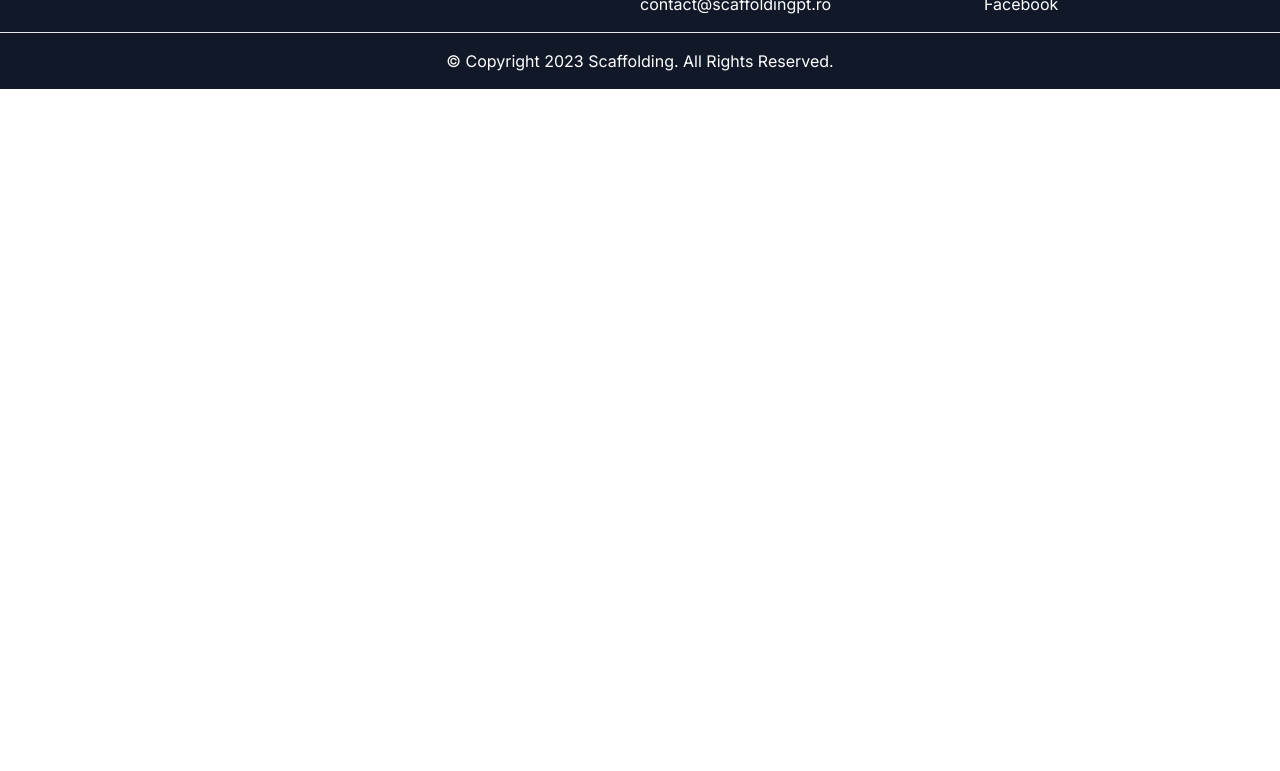
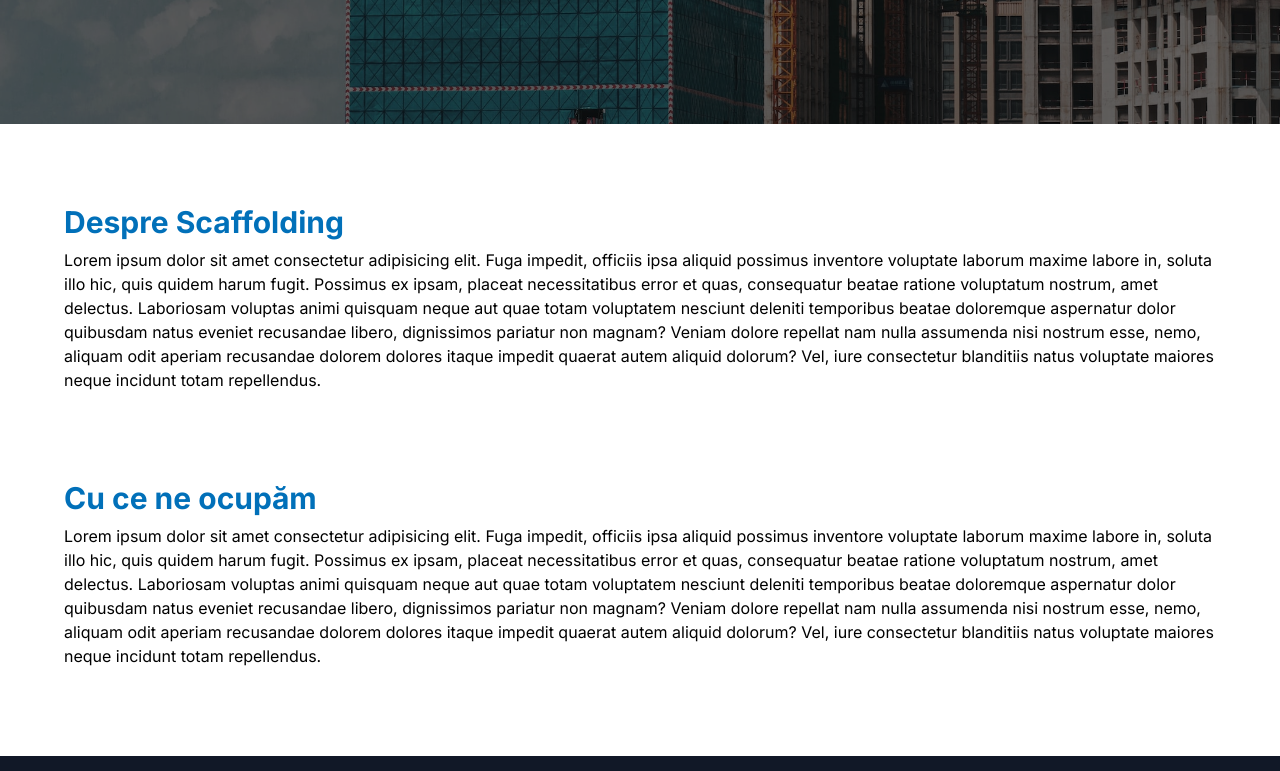
Before and after one commit to vanessahoamea/scaffoldingpt, a Next.js app: page / in a window 1280 px wide. Shown: the part 780-1551 px from the top of the page. Before the commit the page ends 869 px from the top, so only its background shows below. Built offline with nearby package versions, Linux system fonts and the light colour scheme.

Commit message:
added more dummy data to main page

```diff
--- a/app/about/page.tsx
+++ b/app/about/page.tsx
@@ -1,9 +1,19 @@
 export default function About()
 {
     return (
-        <>
-            <h2 className="py-32 text-center text-3xl">About us</h2>
+        <main>
+            <div className="h-40 relative overflow-hidden text-white text-center">
+                <img
+                    src="/banner.jpg"
+                    alt="Site banner"
+                    className="w-full h-40 object-cover brightness-45 select-none pointer-events-none"
+                />
+                <div className="absolute top-1/2 left-1/2 -translate-x-1/2 -translate-y-1/2">
+                    <h1 className="py-32 text-center text-3xl font-bold">Despre noi</h1>
+                </div>
+            </div>
+
             <p className="p-8">Lorem ipsum dolor sit amet consectetur adipisicing elit. Fuga impedit, officiis ipsa aliquid possimus inventore voluptate laborum maxime labore in, soluta illo hic, quis quidem harum fugit. Possimus ex ipsam, placeat necessitatibus error et quas, consequatur beatae ratione voluptatum nostrum, amet delectus. Laboriosam voluptas animi quisquam neque aut quae totam voluptatem nesciunt deleniti temporibus beatae doloremque aspernatur dolor quibusdam natus eveniet recusandae libero, dignissimos pariatur non magnam? Veniam dolore repellat nam nulla assumenda nisi nostrum esse, nemo, aliquam odit aperiam recusandae dolorem dolores itaque impedit quaerat autem aliquid dolorum? Vel, iure consectetur blanditiis natus voluptate maiores neque incidunt totam repellendus.</p>
-        </>
+        </main>
     );
 }
--- a/app/contact/page.tsx
+++ b/app/contact/page.tsx
@@ -1,9 +1,19 @@
 export default function Contact()
 {
     return (
-        <>
-            <h2 className="py-32 text-center text-3xl">Contact us</h2>
+        <main>
+            <div className="h-40 relative overflow-hidden text-white text-center">
+                <img
+                    src="/banner.jpg"
+                    alt="Site banner"
+                    className="w-full h-40 object-cover brightness-45 select-none pointer-events-none"
+                />
+                <div className="absolute top-1/2 left-1/2 -translate-x-1/2 -translate-y-1/2">
+                    <h1 className="py-32 text-center text-3xl font-bold">Contact</h1>
+                </div>
+            </div>
+
             <p className="p-8">Lorem ipsum dolor sit amet consectetur adipisicing elit. Fuga impedit, officiis ipsa aliquid possimus inventore voluptate laborum maxime labore in, soluta illo hic, quis quidem harum fugit. Possimus ex ipsam, placeat necessitatibus error et quas, consequatur beatae ratione voluptatum nostrum, amet delectus. Laboriosam voluptas animi quisquam neque aut quae totam voluptatem nesciunt deleniti temporibus beatae doloremque aspernatur dolor quibusdam natus eveniet recusandae libero, dignissimos pariatur non magnam? Veniam dolore repellat nam nulla assumenda nisi nostrum esse, nemo, aliquam odit aperiam recusandae dolorem dolores itaque impedit quaerat autem aliquid dolorum? Vel, iure consectetur blanditiis natus voluptate maiores neque incidunt totam repellendus.</p>
-        </>
+        </main>
     );
 }
--- a/app/page.tsx
+++ b/app/page.tsx
@@ -1,14 +1,17 @@
+"use client";
+
+import { motion } from "framer-motion";
 import PrimaryButton from "./components/PrimaryButton";
 
 export default function Home()
 {
     return (
-        <main>
-            <div className="h-96 relative overflow-hidden text-white text-center">
+        <main className="overflow-x-hidden">
+            <div className="h-screen relative overflow-hidden text-white text-center">
                 <img
                     src="/banner.jpg"
                     alt="Site banner"
-                    className="w-full h-96 object-cover brightness-45 select-none pointer-events-none"
+                    className="w-full h-screen object-cover brightness-45 select-none pointer-events-none"
                 />
                 <div className="absolute top-1/2 left-1/2 -translate-x-1/2 -translate-y-1/2">
                     <h1 className="text-3xl font-bold">Lorem, ipsum dolor.</h1>
@@ -17,7 +20,35 @@ export default function Home()
                 </div>
             </div>
 
-            <p className="p-8">Lorem ipsum dolor sit amet consectetur adipisicing elit. Fuga impedit, officiis ipsa aliquid possimus inventore voluptate laborum maxime labore in, soluta illo hic, quis quidem harum fugit. Possimus ex ipsam, placeat necessitatibus error et quas, consequatur beatae ratione voluptatum nostrum, amet delectus. Laboriosam voluptas animi quisquam neque aut quae totam voluptatem nesciunt deleniti temporibus beatae doloremque aspernatur dolor quibusdam natus eveniet recusandae libero, dignissimos pariatur non magnam? Veniam dolore repellat nam nulla assumenda nisi nostrum esse, nemo, aliquam odit aperiam recusandae dolorem dolores itaque impedit quaerat autem aliquid dolorum? Vel, iure consectetur blanditiis natus voluptate maiores neque incidunt totam repellendus.</p>
+            <motion.section
+                className="px-16 pt-20"
+                initial="hide"
+                whileInView="show"
+                exit="show"
+                viewport={{ once: true }}
+                variants={{
+                    hide: { opacity: 0, x: -500 },
+                    show: { opacity: 1, x: 0, transition: { duration: 1 } }
+                }}
+            >
+                <h2 className="text-primary text-3xl font-bold">Despre Scaffolding</h2>
+                <p className="my-2">Lorem ipsum dolor sit amet consectetur adipisicing elit. Fuga impedit, officiis ipsa aliquid possimus inventore voluptate laborum maxime labore in, soluta illo hic, quis quidem harum fugit. Possimus ex ipsam, placeat necessitatibus error et quas, consequatur beatae ratione voluptatum nostrum, amet delectus. Laboriosam voluptas animi quisquam neque aut quae totam voluptatem nesciunt deleniti temporibus beatae doloremque aspernatur dolor quibusdam natus eveniet recusandae libero, dignissimos pariatur non magnam? Veniam dolore repellat nam nulla assumenda nisi nostrum esse, nemo, aliquam odit aperiam recusandae dolorem dolores itaque impedit quaerat autem aliquid dolorum? Vel, iure consectetur blanditiis natus voluptate maiores neque incidunt totam repellendus.</p>
+            </motion.section>
+
+            <motion.section
+                className="px-16 py-20"
+                initial="hide"
+                whileInView="show"
+                exit="show"
+                viewport={{ once: true }}
+                variants={{
+                    hide: { opacity: 0, x: 500 },
+                    show: { opacity: 1, x: 0, transition: { duration: 1 } }
+                }}
+            >
+                <h2 className="text-primary text-3xl font-bold">Cu ce ne ocupăm</h2>
+                <p className="my-2">Lorem ipsum dolor sit amet consectetur adipisicing elit. Fuga impedit, officiis ipsa aliquid possimus inventore voluptate laborum maxime labore in, soluta illo hic, quis quidem harum fugit. Possimus ex ipsam, placeat necessitatibus error et quas, consequatur beatae ratione voluptatum nostrum, amet delectus. Laboriosam voluptas animi quisquam neque aut quae totam voluptatem nesciunt deleniti temporibus beatae doloremque aspernatur dolor quibusdam natus eveniet recusandae libero, dignissimos pariatur non magnam? Veniam dolore repellat nam nulla assumenda nisi nostrum esse, nemo, aliquam odit aperiam recusandae dolorem dolores itaque impedit quaerat autem aliquid dolorum? Vel, iure consectetur blanditiis natus voluptate maiores neque incidunt totam repellendus.</p>
+            </motion.section>
         </main>
     );
 }
--- a/app/services/page.tsx
+++ b/app/services/page.tsx
@@ -1,9 +1,19 @@
 export default function Services()
 {
     return (
-        <>
-            <h2 className="py-32 text-center text-3xl">Services</h2>
+        <main>
+            <div className="h-40 relative overflow-hidden text-white text-center">
+                <img
+                    src="/banner.jpg"
+                    alt="Site banner"
+                    className="w-full h-40 object-cover brightness-45 select-none pointer-events-none"
+                />
+                <div className="absolute top-1/2 left-1/2 -translate-x-1/2 -translate-y-1/2">
+                    <h1 className="py-32 text-center text-3xl font-bold">Servicii</h1>
+                </div>
+            </div>
+
             <p className="p-8">Lorem ipsum dolor sit amet consectetur adipisicing elit. Fuga impedit, officiis ipsa aliquid possimus inventore voluptate laborum maxime labore in, soluta illo hic, quis quidem harum fugit. Possimus ex ipsam, placeat necessitatibus error et quas, consequatur beatae ratione voluptatum nostrum, amet delectus. Laboriosam voluptas animi quisquam neque aut quae totam voluptatem nesciunt deleniti temporibus beatae doloremque aspernatur dolor quibusdam natus eveniet recusandae libero, dignissimos pariatur non magnam? Veniam dolore repellat nam nulla assumenda nisi nostrum esse, nemo, aliquam odit aperiam recusandae dolorem dolores itaque impedit quaerat autem aliquid dolorum? Vel, iure consectetur blanditiis natus voluptate maiores neque incidunt totam repellendus.</p>
-        </>
+        </main>
     );
 }
--- a/package.json
+++ b/package.json
@@ -14,6 +14,7 @@
     "@fortawesome/free-regular-svg-icons": "^6.4.2",
     "@fortawesome/free-solid-svg-icons": "^6.4.2",
     "@fortawesome/react-fontawesome": "^0.2.0",
+    "framer-motion": "^10.16.4",
     "next": "latest",
     "react": "latest",
     "react-dom": "latest"
--- a/tailwind.config.ts
+++ b/tailwind.config.ts
@@ -12,7 +12,6 @@ const config: Config = {
         primary: "#0170b9"
       },
       brightness: {
-        25: ".25",
         45: ".45"
       }
     },
```
Also changed, not shown: 1 other file (tests, documents, lock files or other folders).
